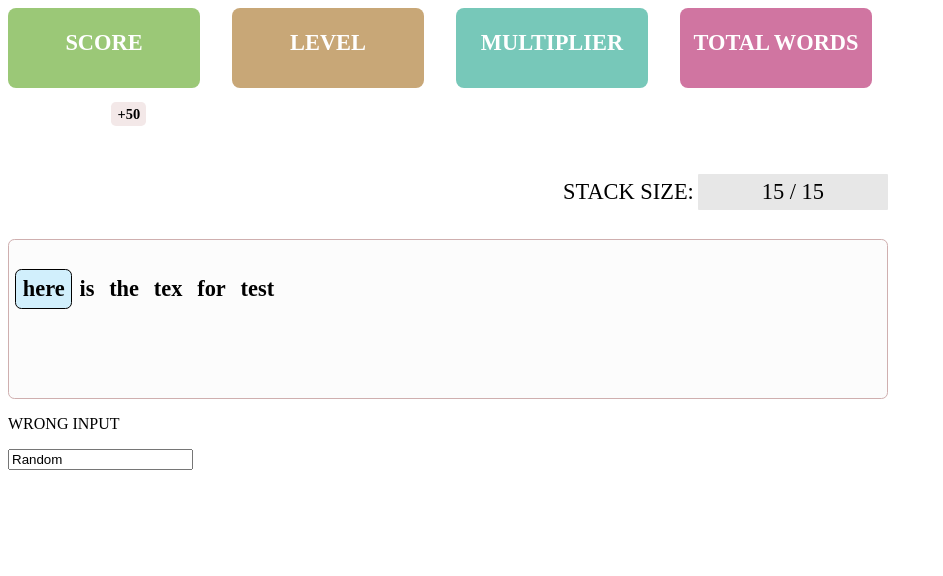
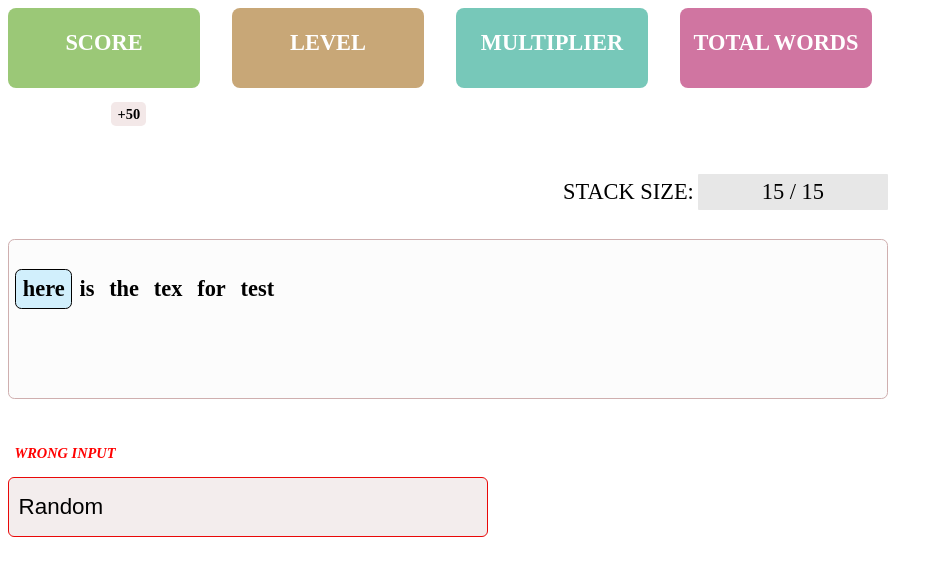
Before and after one commit to alwinsDen/word_race_frontend, a React (Create React App) app: page / in a window 1280 px wide. Shown: the top 576 px of the page, without its empty margins (0-943 px from the left). Built offline with nearby package versions, Linux system fonts and the light colour scheme; the HTML template or start-up script is replaced by a standard one.

Commit message:
added styling

```diff
--- a/src/pages/MainPage/MainPage.module.less
+++ b/src/pages/MainPage/MainPage.module.less
@@ -1,11 +1,13 @@
 .mainPage {
   width: 100vw;
   height: 100vh;
+
   .scoretiles {
     display: flex;
     flex-wrap: wrap;
     height: max-content;
     gap: 2rem;
+
     .tile {
       display: flex;
       flex-direction: column;
@@ -15,6 +17,7 @@
       border-radius: .5rem;
       width: 12rem;
       height: 5rem;
+
       .tileHeader {
         font-style: normal;
         font-weight: bold;
@@ -23,10 +26,12 @@
         text-align: center;
         color: #FFFFFF;
       }
+
       .incrementMeter {
         display: flex;
         gap: 1rem;
         align-items: center;
+
         .mainIncr {
           font-style: normal;
           font-weight: bold;
@@ -35,6 +40,7 @@
           text-align: center;
           color: #FFFFFF;
         }
+
         .increment {
           font-style: normal;
           font-weight: bold;
@@ -54,13 +60,16 @@
   .stackDiv {
     width: max-content;
     margin-top: 4rem;
+
     .stackCount {
       display: flex;
       justify-content: flex-end;
       align-items: center;
+
       .stackTitle {
         font-size: 1.4rem;
       }
+
       .stackValue {
         font-size: 1.4rem;
         background: #E7E7E7;
@@ -68,6 +77,7 @@
         padding: .3rem 4rem;
       }
     }
+
     .stackDisplay {
       margin-top: .4rem;
       width: 55rem;
@@ -107,6 +117,28 @@
 
   //input bar div
   .inputBarDiv {
+    width: 30rem;
+    display: flex;
+    flex-direction: column;
+    margin-top: 2rem;
+    .inputState {
+      display: flex;
+      justify-content: flex-start;
+      font-size: .9rem;
+      font-style: italic;
+      color: red;
+      padding-left: .4rem;
+      font-weight: 800;
+    }
 
+    .inputBar {
+      font-size: 1.4rem;
+      padding: 1rem .6rem;
+      background: #F3EDED;
+      border: 1px solid #E90808;
+      box-sizing: border-box;
+      border-radius: 6px;
+      outline: none;
     }
   }
+}
```
Lines whose indentation alone changed are shown as unchanged.
